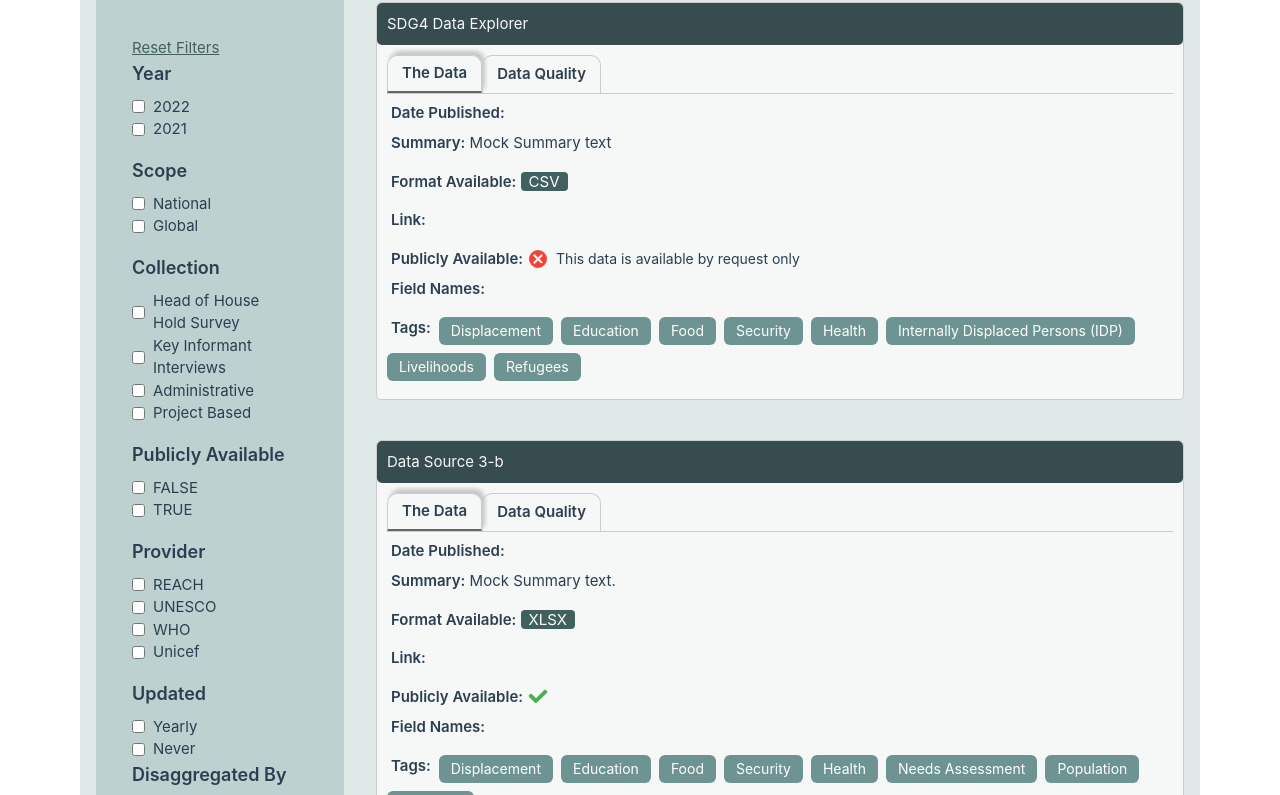
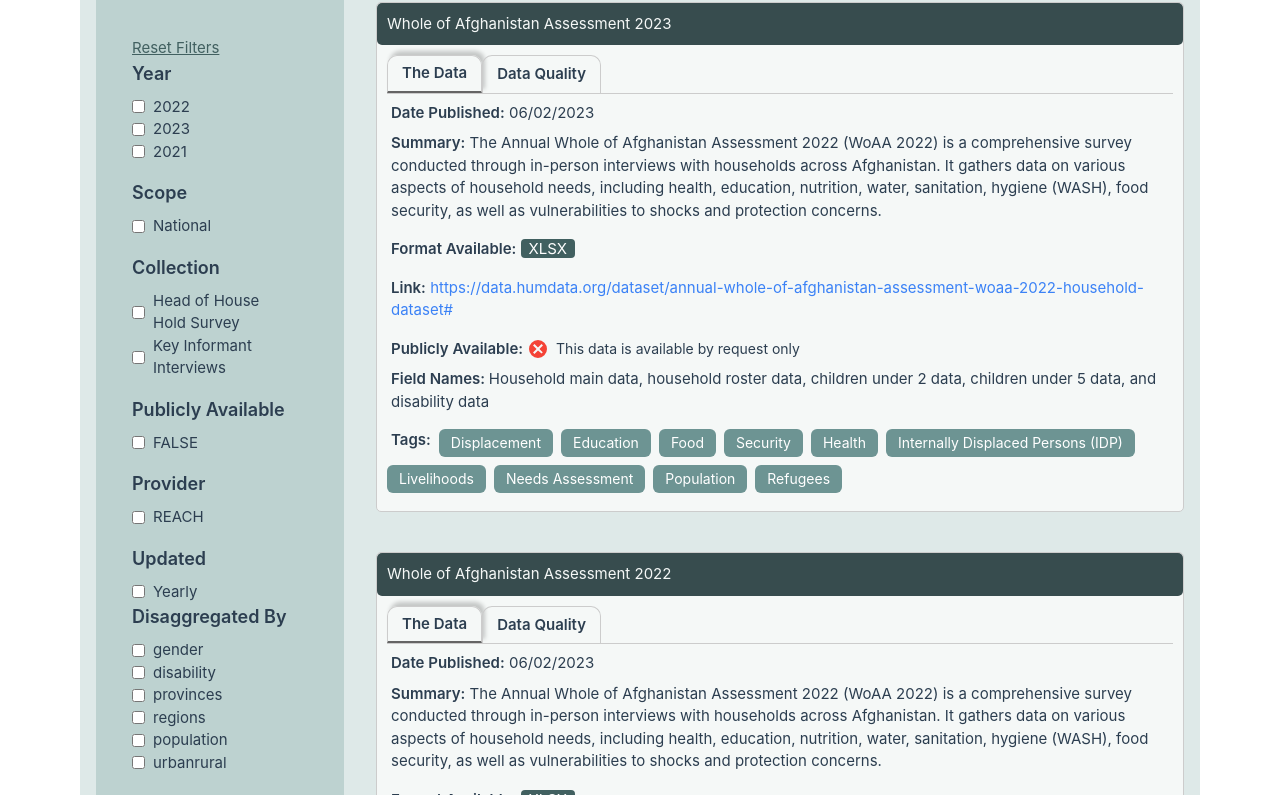
Before and after one commit to rubyimrie/education-data, a Vue app: page / in a window 1280 px wide. Shown: the part 345-1140 px from the top of the page. Built offline with nearby package versions, Linux system fonts and the light colour scheme.

Commit message:
other version changes

```diff
--- a/src/App.vue
+++ b/src/App.vue
@@ -6,7 +6,7 @@
     <div class="bg-cutty-sark-500">
     <p class="ml-20 mb-5 mt-5 text-white">
     The aim of this site is to collate the data sources on Education in Afghanistan, providing a centralized platform for accessing and visualising the data quality of data sources
-    related to various aspects of education in the country. By consolidating diverse data sources, the site aims to facilitate comprehensive research, inform evidence-based decision-making, and
+    related to aspects of education in the country. By consolidating diverse data sources, the site aims to facilitate comprehensive research, inform evidence-based decision-making, and
     contribute to the improvement of education policies and interventions in Afghanistan.
   </p>
     </div>
@@ -160,7 +160,7 @@ export default {
             date: '2022-09-20',
             published: '06/02/2023',
             year: '2022',
-            content: 'The Whole of Afghanistan Assessment 2022 (Annual WoAA 2022) is a multi sectoral need assessment, conducted based on in-person household-level interviews. This data consists the results collected from the head of household across the country, and provides data on household`s different sectoral and intersectoral needs such as health, education, nutrition, WASH, food security, shocks, protection, and so on. ',
+            content: 'The Annual Whole of Afghanistan Assessment 2022 (WoAA 2022) is a comprehensive survey conducted through in-person interviews with households across Afghanistan. It gathers data on various aspects of household needs, including health, education, nutrition, water, sanitation, hygiene (WASH), food security, as well as vulnerabilities to shocks and protection concerns. ',
             coverage: 98.72,
             coverageInfo: 'No data collected in Kandahar Urban Center due to access constraints',
             timeliness: '30/07/2022 - 04/09/2022',
@@ -173,7 +173,7 @@ export default {
             available: 'FALSE',
             datatype: 'National',
             provider: 'REACH',
-            versions:['2021','2023'],
+            versions:['Whole of Afghanistan Assessment 2021','Whole of Afghanistan Assessment 2023'],
             confidence:{national:95,urban:90,rural:90,refugee:90},
             margin:{national:5,urban:9,rural:9,refugee:7},
             tags:['Displacement','Education','Food','Security','Health','Internally Displaced Persons (IDP)','Livelihoods','Needs Assessment','Population','Refugees'],
@@ -183,65 +183,62 @@ export default {
           }
         },
         {
-          title: 'SDG4 Data Explorer',
+          title: 'Whole of Afghanistan Assessment 2023',
           data: {
-            date: '2024-02-22',
-            year: '2021',
-            content: 'Mock Summary text',
-            coverage: 90,
+            date: '2023-09-20',
+            published: '06/02/2023',
+            year: '2023',
+            content: 'The Annual Whole of Afghanistan Assessment 2022 (WoAA 2022) is a comprehensive survey conducted through in-person interviews with households across Afghanistan. It gathers data on various aspects of household needs, including health, education, nutrition, water, sanitation, hygiene (WASH), food security, as well as vulnerabilities to shocks and protection concerns. ',
+            coverage: 98.72,
             coverageInfo: 'No data collected in Kandahar Urban Center due to access constraints',
-            collection: ['Administrative'],
-            timeliness: '95%',
-            updated: 'Never',
-            datatype: 'Global',
-            provider: 'UNESCO',
+            timeliness: '30/07/2022 - 04/09/2022',
+            format: 'XLSX',
+            link: 'https://data.humdata.org/dataset/annual-whole-of-afghanistan-assessment-woaa-2022-household-dataset#',
+            updated: 'Yearly',
+            collection: ['Head of House Hold Survey','Key Informant Interviews'],
+            samplesize:['17,262','10,529'],
+            internal: 'TRUE',
             available: 'FALSE',
-            format: 'CSV',
-            previous:[],
-            tags:['Displacement','Education','Food','Security','Health','Internally Displaced Persons (IDP)','Livelihoods','Refugees'],
-            disag:['gender'],
+            datatype: 'National',
+            provider: 'REACH',
+            versions:['Whole of Afghanistan Assessment 2021','Whole of Afghanistan Assessment 2023'],
+            confidence:{national:95,urban:90,rural:90,refugee:90},
+            margin:{national:5,urban:9,rural:9,refugee:7},
+            tags:['Displacement','Education','Food','Security','Health','Internally Displaced Persons (IDP)','Livelihoods','Needs Assessment','Population','Refugees'],
+            fields:'Household main data, household roster data, children under 2 data, children under 5 data, and disability data',
+            disag:['gender','disability','provinces','regions','population','urbanrural'],
+            populationGroups:['Recent IDPs','Recent Returnees','Refugees','Host Community','Non-recently Displaced']
           }
         },
         {
-          title: 'Data Source 3-b ',
+          title: 'Whole of Afghanistan Assessment 2021',
           data: {
-            date: '2024-02-22',
-            year: '2022',
-            content: 'Mock Summary text.',
-            coverage: 90,
+            date: '2021-09-20',
+            published: '06/02/2023',
+            year: '2021',
+            content: 'The Annual Whole of Afghanistan Assessment 2022 (WoAA 2022) is a comprehensive survey conducted through in-person interviews with households across Afghanistan. It gathers data on various aspects of household needs, including health, education, nutrition, water, sanitation, hygiene (WASH), food security, as well as vulnerabilities to shocks and protection concerns. ',
+            coverage: 98.72,
             coverageInfo: 'No data collected in Kandahar Urban Center due to access constraints',
-            timeliness: '95%',
-            updated: 'Never',
-            collection: ['Administrative'],
+            timeliness: '30/07/2022 - 04/09/2022',
+            format: 'XLSX',
+            link: 'https://data.humdata.org/dataset/annual-whole-of-afghanistan-assessment-woaa-2022-household-dataset#',
+            updated: 'Yearly',
+            collection: ['Head of House Hold Survey','Key Informant Interviews'],
+            samplesize:['17,262','10,529'],
+            internal: 'TRUE',
+            available: 'FALSE',
             datatype: 'National',
-            provider: 'WHO',
-            format: 'XLSX',
-            available: 'TRUE',
-            previous:[],
-            tags:['Displacement','Education','Food','Security','Health','Needs Assessment','Population','Refugees'],
-            disag:['regions','population','urbanrural'],
+            provider: 'REACH',
+            versions:['Whole of Afghanistan Assessment 2021','Whole of Afghanistan Assessment 2023'],
+            confidence:{national:95,urban:90,rural:90,refugee:90},
+            margin:{national:5,urban:9,rural:9,refugee:7},
+            tags:['Displacement','Education','Food','Security','Health','Internally Displaced Persons (IDP)','Livelihoods','Needs Assessment','Population','Refugees'],
+            fields:'Household main data, household roster data, children under 2 data, children under 5 data, and disability data',
+            disag:['gender','disability','provinces','regions','population','urbanrural'],
+            populationGroups:['Recent IDPs','Recent Returnees','Refugees','Host Community','Non-recently Displaced']
           }
         },
-        {
-          title: 'Data Source 3',
-          data: {
-            date: '2024-02-22',
-            year: '2021',
-            content: 'Mock Summary text',
-            coverage: 90,
-            coverageInfo: 'No data collected in Kandahar Urban Center due to access constraints',
-            collection: ['Project Based'],
-            timeliness: '95%',
-            updated: 'Never',
-            datatype: 'Global',
-            provider: 'Unicef',
-            available: 'FALSE',
-            previous:[],
-            format: 'XLSX',
-            tags:['Displacement','Education','Food','Security','Health','Internally Displaced Persons (IDP)','Livelihoods','Refugees'],
-            disag:['gender','disability','provinces','regions','population','urbanrural'],
-          }
-        },
+
       ],
       matchedIndex: -1
     };
--- a/src/components/DataQuality.vue
+++ b/src/components/DataQuality.vue
@@ -22,8 +22,8 @@
         </span>
       </div>
       <h3 class=" mb-2 ml-4"><span class="font-semibold">Other Versions: </span>
-        <span class="text-cutty-sark-300" v-for="(version, index) in data.versions" :key="index">
-          <span class="underline">{{ version }} </span>
+        <span  v-for="(version, index) in data.versions" :key="index">
+          <span >{{ version }} </span>
           <span v-if="index !== data.versions.length - 1">, </span>
         </span>
       </h3>
@@ -186,8 +186,12 @@
     <tr>
       <td class="border border-gray-400 px-2 py-1 text-sm text-cutty-sark-700">Sex</td>
       <td class="border border-gray-400 px-2 py-1 text-sm text-cutty-sark-700 font-semibold">
-        <svg class="tick-icon" xmlns="http://www.w3.org/2000/svg" viewBox="0 0 20 20">
+        <svg v-if="data.disag.includes('gender')" class="tick-icon" xmlns="http://www.w3.org/2000/svg" viewBox="0 0 20 20">
           <path fill="#4CAF50" d="M18.585 3.414a2 2 0 0 0-2.828 0L8 11.172 4.243 7.415a2 2 0 0 0-2.828 2.828l4.949 4.95a2 2 0 0 0 2.828 0L18.585 6.243a2 2 0 0 0 0-2.829z"/>
+        </svg>
+        <!-- If 'regions' is not present in 'disag', display the cross icon -->
+        <svg v-else class="cross-icon" xmlns="http://www.w3.org/2000/svg" viewBox="0 0 20 20">
+          <path fill="#F44336" d="M10 1a9 9 0 1 0 0 18 9 9 0 0 0 0-18zm4.95 12.121l-1.414 1.415L10 11.414l-3.536 3.536-1.414-1.415L8.586 10l-3.535-3.536 1.414-1.415L10 8.586l3.536-3.535 1.414 1.414L11.414 10l3.536 3.536z"/>
         </svg>
       </td>
       <td class="border border-gray-400 px-2 py-1 text-sm text-cutty-sark-700 font-semibold"></td>
@@ -195,7 +199,7 @@
     <tr>
       <td class="border border-gray-400 px-2 py-1 text-sm text-cutty-sark-700">Disability</td>
       <td class="border border-gray-400 px-2 py-1 text-sm text-cutty-sark-700 font-semibold">
-        <svg v-if="data.disag.includes('regions')" class="tick-icon" xmlns="http://www.w3.org/2000/svg" viewBox="0 0 20 20">
+        <svg v-if="data.disag.includes('disability')" class="tick-icon" xmlns="http://www.w3.org/2000/svg" viewBox="0 0 20 20">
           <path fill="#4CAF50" d="M18.585 3.414a2 2 0 0 0-2.828 0L8 11.172 4.243 7.415a2 2 0 0 0-2.828 2.828l4.949 4.95a2 2 0 0 0 2.828 0L18.585 6.243a2 2 0 0 0 0-2.829z"/>
         </svg>
         <!-- If 'regions' is not present in 'disag', display the cross icon -->
```
